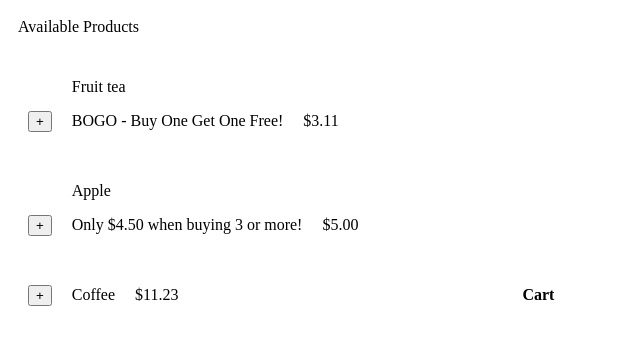
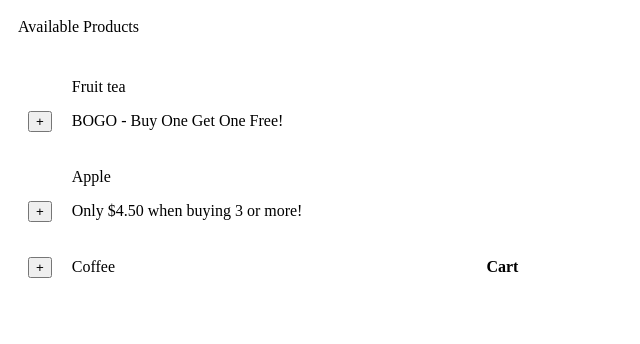
Before and after one commit to alexoviedo999/react-genius-shopping-cart, a React app: page / in a window 1280 px wide. Shown: the top 344 px of the page, without its empty margins (0-640 px from the left). Built offline with nearby package versions, Linux system fonts and the light colour scheme.

Commit message:
cart pricing and promotions.

```diff
--- a/Products.js
+++ b/Products.js
@@ -1,22 +1,39 @@
+
+function freeQty(x){
+  return function (qty){
+     if (x > 0){
+       return Math.floor(qty / x);
+     }
+     else {
+       return 0;
+     }
+  }
+}
 
 const Products = [
   {
     code: 'FR1',
     price: '$3.11',
     name: 'Fruit tea',
-    promo: 'BOGO - Buy One Get One Free!'
+    promo: 'BOGO - Buy One Get One Free!',
+    freeQty: freeQty(2),
+    price : (qty) => 311
   },
   {
     code: 'AP1',
     price: '$5.00',
     name: 'Apple',
-    promo: 'Only $4.50 when buying 3 or more!'
+    promo: 'Only $4.50 when buying 3 or more!',
+    freeQty: freeQty(0),
+    price : (qty) => qty >= 3 ? 450 : 500
   },
   {
     code: 'CF1',
     price: '$11.23',
     name: 'Coffee',
-    promo: null
+    promo: null,
+    freeQty : freeQty(0),
+    price : (qty) => 1123
   }
 ];
 
--- a/components/App.jsx
+++ b/components/App.jsx
@@ -14,12 +14,27 @@ class App extends Component {
 		}
 
 		this.addToCart = this.addToCart.bind(this);
+		this.updateQty = this.updateQty.bind(this);
 	}
 
 	addToCart (item) {
 		let {cartItems} = this.state;
 		this.setState({cartItems : addToCart(cartItems, item)})
 	}
+
+	updateQty (code, qty){
+      qty = parseInt(qty) || 0;
+      let {cartItems} = this.state;
+      cartItems = cartItems.map((item) => {
+        if(item.code === code){
+          item = updateItemQty(item, qty);
+        }
+        return item;
+      });
+      this.setState({cartItems});
+    }
+
+
 
 	render(){
 		const {products, cartItems} = this.state;
@@ -29,6 +44,7 @@ class App extends Component {
 				<ProductList
 					products={products}
 					addToCart={this.addToCart}
+					updateQty={this.updateQty}
 
 					/>
 
@@ -38,10 +54,28 @@ class App extends Component {
 	}
 }
 
-function addToCart (cart, item) {
-	cart.push(item);
-	return cart;
+function updateItemQty(item, qty){
+  item.qty = qty;
+  item.amount = item.price(item.qty) * ( item.qty - item.freeQty(item.qty));
+  return item;
+}
+
+function addToCart(cart, item){
+  const itemInCart = cart.findIndex(ci => ci.code === item.code) > -1;
+  if (itemInCart){
+     cart = cart.map(ci => {
+       if (ci.code === item.code) {
+         ci.qty += 1;
+       }
+       return updateItemQty(ci, ci.qty)
+     })
+  }
+  else{
+    cart.push(updateItemQty(item, 1))
+  }
+  return cart;
 }
 
 
+
 export default App;
--- a/components/CartItem.jsx
+++ b/components/CartItem.jsx
@@ -2,6 +2,7 @@ import React from 'react';
 
 function CartItem (props) {
 	const {item} = props
+	const itemAmount = item.qty !== 0 ? item.amount / item.qty : 0;
 
 	const cartStyle = {
 		liStyle: {
@@ -24,10 +25,10 @@ function CartItem (props) {
 				{item.code} - {item.name}
 			</div>
 			<div style={cartStyle.divStyle}>
-
+				{item.qty}
 			</div>
 			<div style={cartStyle.divStyle}>
-				{item.price}
+				{item.price} -- {itemAmount}
 			</div>
 		</li>
 
--- a/components/CartList.jsx
+++ b/components/CartList.jsx
@@ -2,7 +2,7 @@ import React from 'react';
 import CartItem from './CartItem.jsx';
 
 function CartList (props) {
-	const {cartItems} = props;
+	const {cartItems, updateQty} = props;
 
 	const cartListStyle = {
 		divStyle: {
@@ -20,8 +20,11 @@ function CartList (props) {
 			<h4 style={cartListStyle.h4Style}>Cart</h4>
 			<ul>
 				{
-					cartItems.map(item => {
-						return <CartItem item={item} />
+					cartItems.map((item, index) => {
+						return <CartItem
+							item={item}
+							key={item.code + index}
+							updateQty={updateQty} />
 					})
 				}
 			</ul>
```
